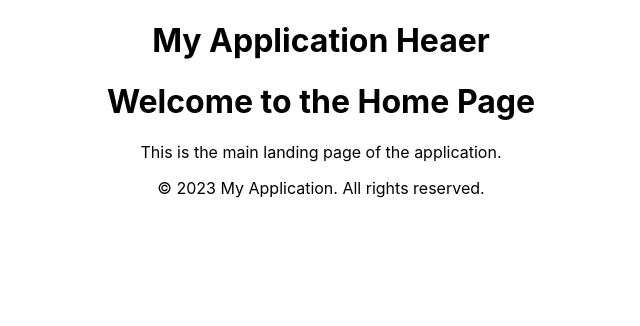
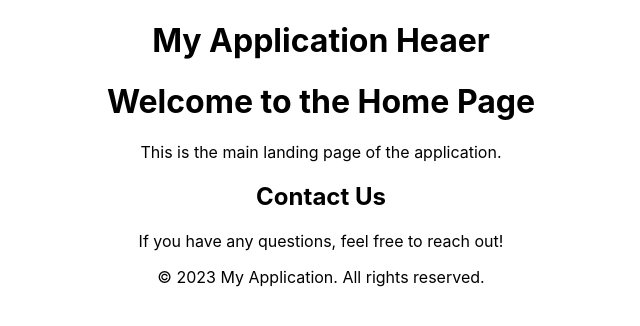
Before and after one commit to rashedulalam46/react-basic-tutorial, a React (Create React App) app: page / in a window 1280 px wide. Shown: the top 326 px of the page, without its empty margins (319-959 px from the left). Built offline with nearby package versions, Linux system fonts and the light colour scheme.

Commit message:
code updated

```diff
--- a/src/App.js
+++ b/src/App.js
@@ -3,12 +3,14 @@ import './App.css';
 import Home from './Pages/Home';
 import Header from './Pages/Header';
 import Footer from './Pages/Footer';
+import Contact from './Pages/Contact';
 
 function App() {
   return (
     <div className="App">
       <Header />
       <Home />
+      <Contact />
       <Footer />
     </div>
   );
--- /dev/null
+++ b/src/Pages/Contact.jsx
@@ -0,0 +1,12 @@
+import React from 'react';
+
+function Contact() {
+  return (
+    <div>
+      <h2>Contact Us</h2>
+      <p>If you have any questions, feel free to reach out!</p>
+    </div>
+  );
+}
+
+export default Contact;
```
